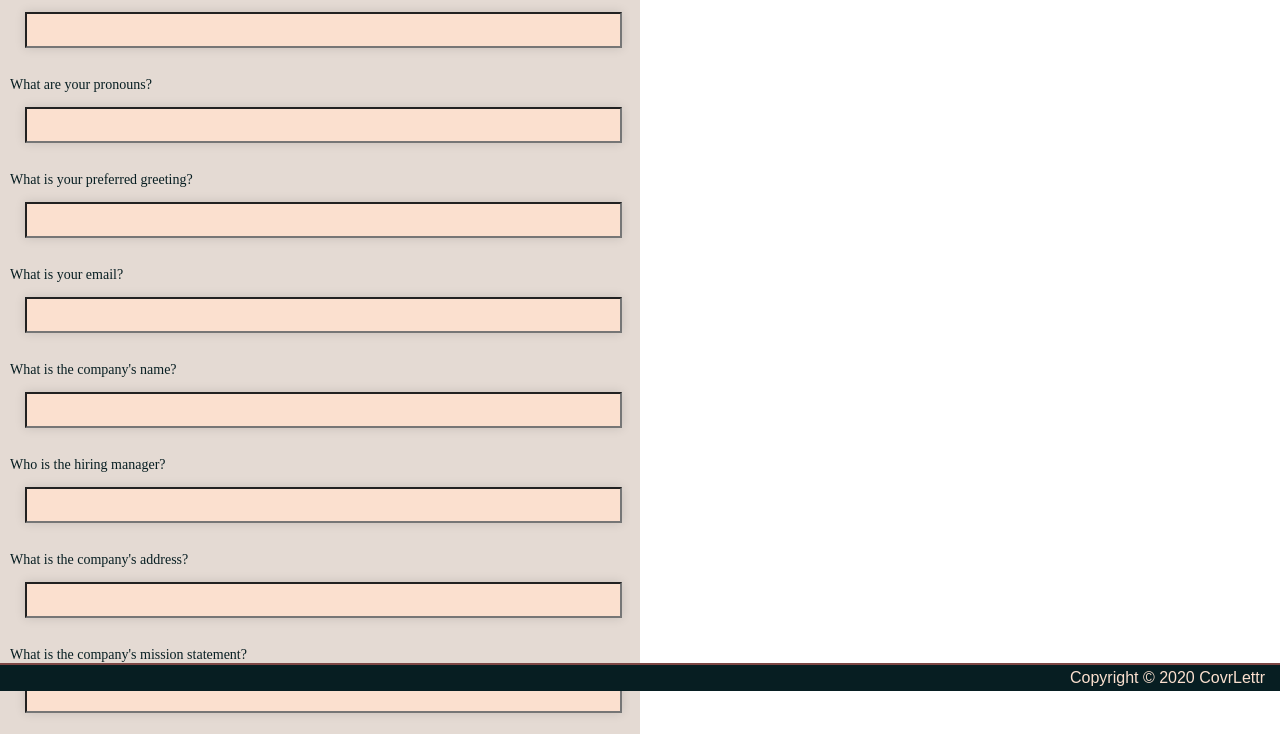
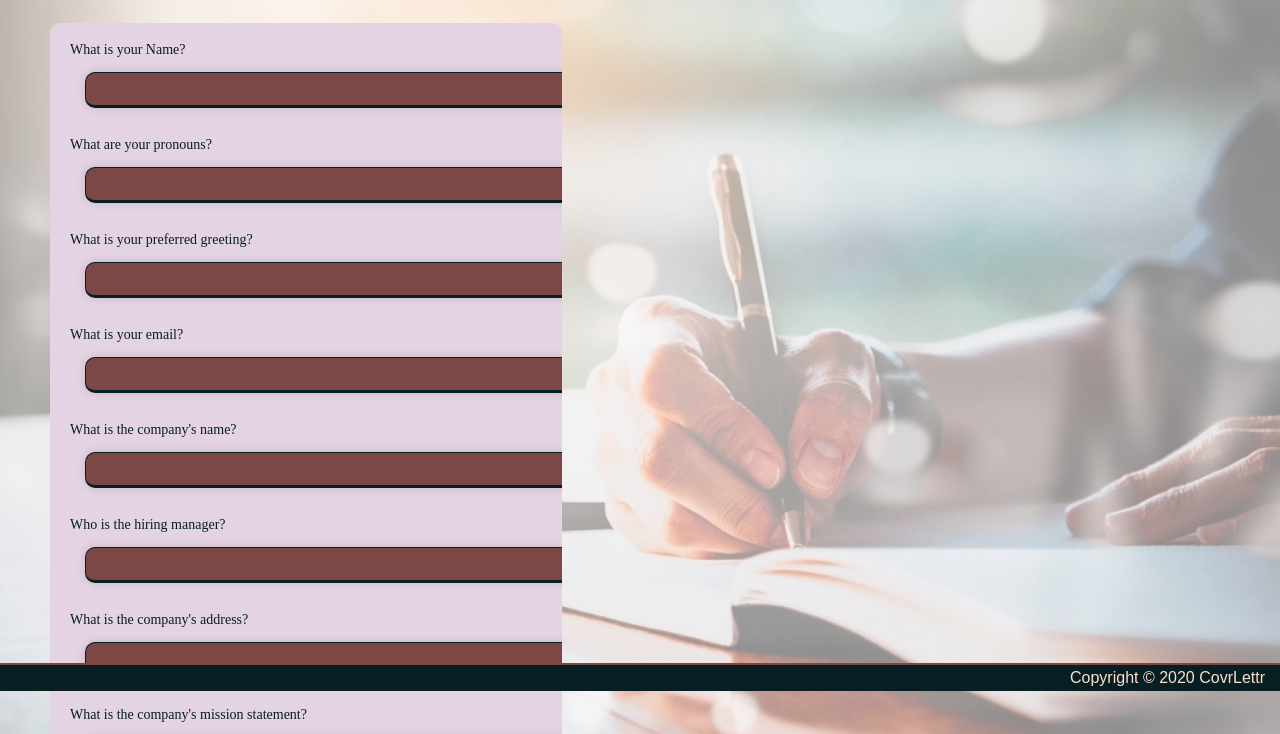
Before and after one commit to covrLettr/covrLettr-React, a React app: page / in a window 1280 px wide. Shown: the part 109-843 px from the top of the page. Built offline with nearby package versions, Linux system fonts and the light colour scheme.

Commit message:
small styling changes

```diff
--- a/src/components/Form/Form.css
+++ b/src/components/Form/Form.css
@@ -1,24 +1,30 @@
 .Form {
-    margin: 10px;
+    margin: 50px;
     display: flex;
     flex-direction: column;
     overflow: scroll;
     padding-bottom: 40px;
     font-size: 14px;
     color: #071E22;
+    border-radius: 10px;
+    z-index: 5;
 
     input {
         background-color: #FBE0CF;
     }
 
-    h6 input {
+    form {
+        margin: 20px;
+    }
+
+    input {
         background-color: #7D4745;
         border: 1px solid  #071E22;
         border-radius: 10px;
         border-width: 1px 1px 3px;
-        width: 25%;
         color: #FBE0CF;
         font-size: 16px;
+        width: 70%;
 
     }
 
@@ -36,7 +42,6 @@
         border-radius: 10px;
         border-width: 1px 1px 3px;
         margin-bottom: 10px;
-
     }
 
     button br {
@@ -57,8 +62,8 @@
 }
 
 section {
-    background-color: rgb(228, 218, 211);
-    width: 50%;
+    background-color: rgb(228, 211, 226);
+    width: 40%;
     margin: 10px;
     margin-left: 20px;
 }
--- a/src/components/Form/Form.js
+++ b/src/components/Form/Form.js
@@ -10,13 +10,11 @@ const Form = ({ onSubmit }) => {
   ));
 
   return (
-    <section>
-      <form className={styles.Form}>
+    <section className={styles.Form}>
+      <form>
         {inputFormElements}
-        <h6>
-          <input type="reset"  name="ResetButton" value="Reset"></input>
-        </h6>
-        <button className={styles.Form} onSubmit={onSubmit} >Create <br/> Covr Lettr</button>
+        <input type="reset"  name="ResetButton" value="Reset"></input>
+        <button onSubmit={onSubmit} >Create <br/> Covr Lettr</button>
       </form>
     </section>
   );
--- a/src/components/Header/Header.js
+++ b/src/components/Header/Header.js
@@ -1,7 +1,6 @@
 import React from 'react';
 import { Link } from 'react-router-dom';
 import styles from './Header.css';
-import covrLettrImg from '../../assets/covrLettr.png';
 
 const Header = () => (
   <header className={styles.Header}>
--- /dev/null
+++ b/src/containers/CovrLettr.css
@@ -0,0 +1,15 @@
+.Main {
+  display: flex;
+  background-image: url('../components/assets/heroImage.jpg');
+  background-size: cover;
+
+  form {
+    width: 40vw;
+  }
+
+  div {
+    height: 100vh;
+    width: 100vw;
+    background: rgba(255, 255, 255, 0.5);
+  }
+}
--- a/src/containers/CovrLettr.js
+++ b/src/containers/CovrLettr.js
@@ -1,8 +1,14 @@
 import React from 'react';
 import Form from '../components/Form/Form';
+// import HeroImage from '../components/HeroImage/HeroImage';
+import styles from './CovrLettr.css';
 
 const CovrLettr = () => (
-  <Form />
+  <main className={styles.Main}>
+    < div >
+      <Form />
+    </div>
+  </main>
 )
 ;
 
```
Also changed, not shown: src/assets/covrLettr.png (deleted).
